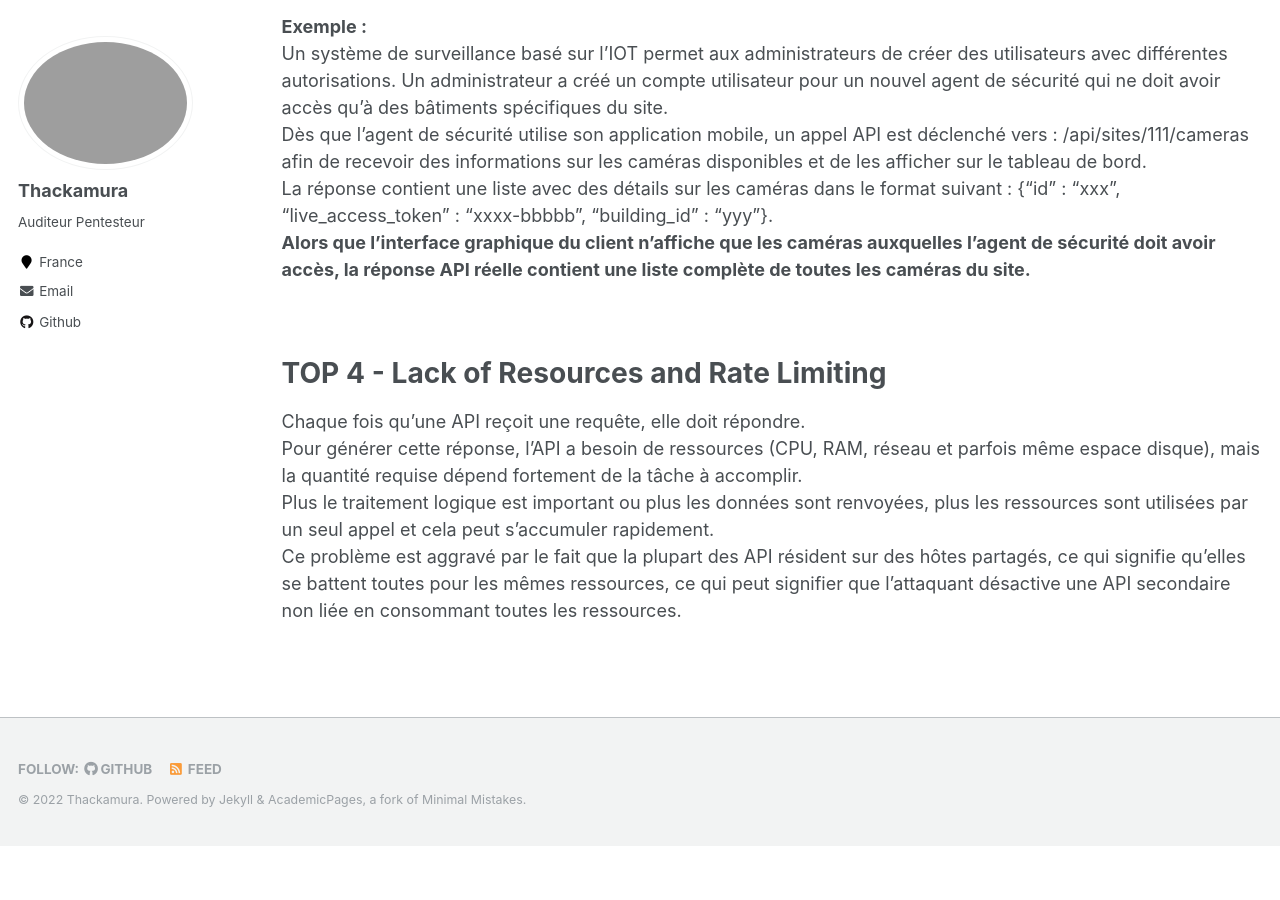
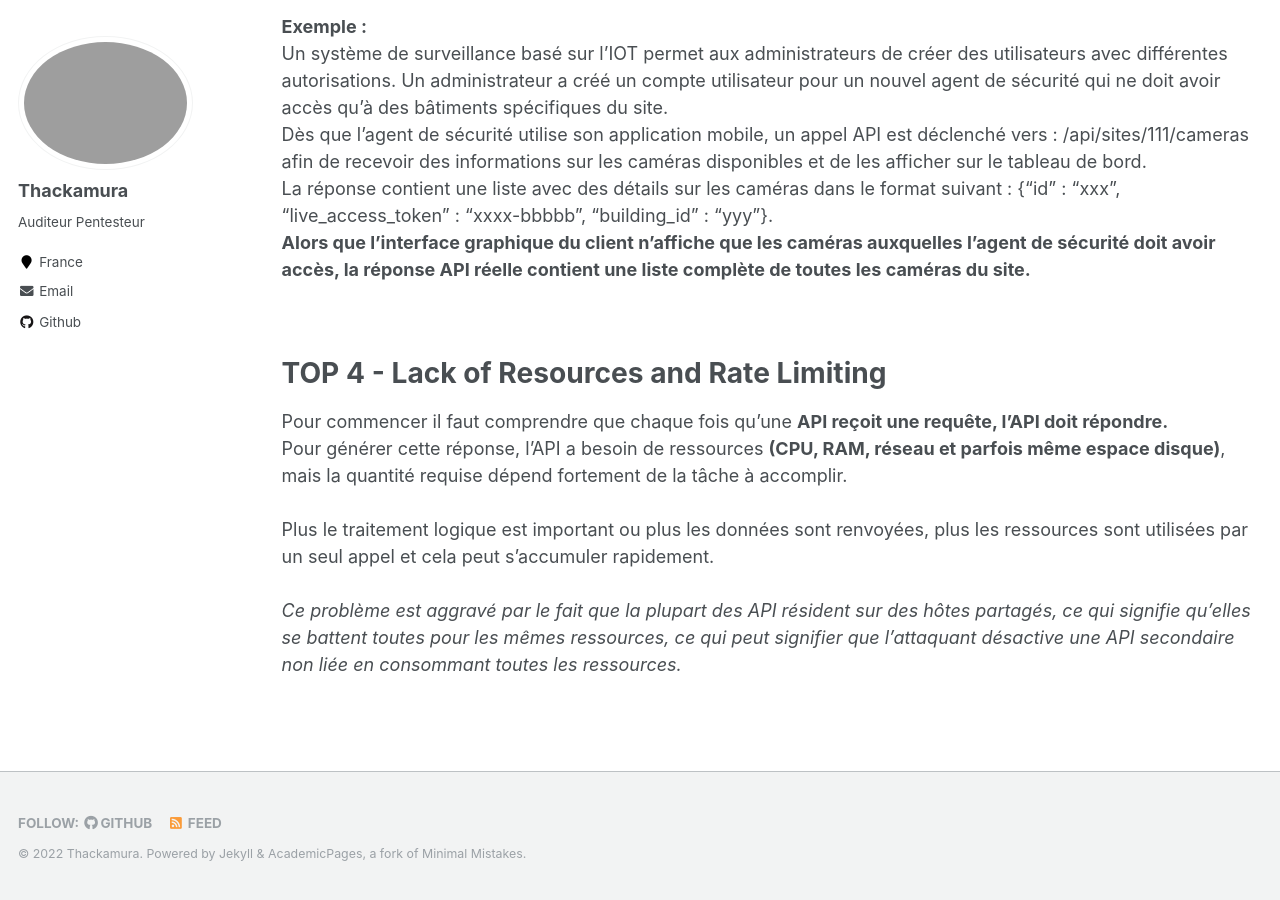
Before and after one commit to thackamura/thackamura.github.io, a Jekyll site: the page built from _pages/pentest-api.md, in a window 1280 px wide and 900 px high, scrolled down 2166 px. Built offline with Jekyll 4.4.1, drawn with Linux system fonts in a browser that asks for light colours; before the commit the page ends 3012 px from its top, so only the background shows below that.

Commit message:
Update pentest-api.md

```diff
--- a/_pages/pentest-api.md
+++ b/_pages/pentest-api.md
@@ -73,7 +73,9 @@
 
 TOP 4 - Lack of Resources and Rate Limiting
 ======
-Chaque fois qu'une API reçoit une requête, elle doit répondre.
-<br/> Pour générer cette réponse, l'API a besoin de ressources (CPU, RAM, réseau et parfois même espace disque), mais la quantité requise dépend fortement de la tâche à accomplir.
+Pour commencer il faut comprendre que chaque fois qu'une **API reçoit une requête, l'API doit répondre.**
+<br/> Pour générer cette réponse, l'API a besoin de ressources **(CPU, RAM, réseau et parfois même espace disque)**, mais la quantité requise dépend fortement de la tâche à accomplir.
+<br/>
 <br/> Plus le traitement logique est important ou plus les données sont renvoyées, plus les ressources sont utilisées par un seul appel et cela peut s'accumuler rapidement.
-<br/>Ce problème est aggravé par le fait que la plupart des API résident sur des hôtes partagés, ce qui signifie qu'elles se battent toutes pour les mêmes ressources, ce qui peut signifier que l'attaquant désactive une API secondaire non liée en consommant toutes les ressources.
+<br/>
+<br/> *Ce problème est aggravé par le fait que la plupart des API résident sur des hôtes partagés, ce qui signifie qu'elles se battent toutes pour les mêmes ressources, ce qui peut signifier que l'attaquant désactive une API secondaire non liée en consommant toutes les ressources.*
```
